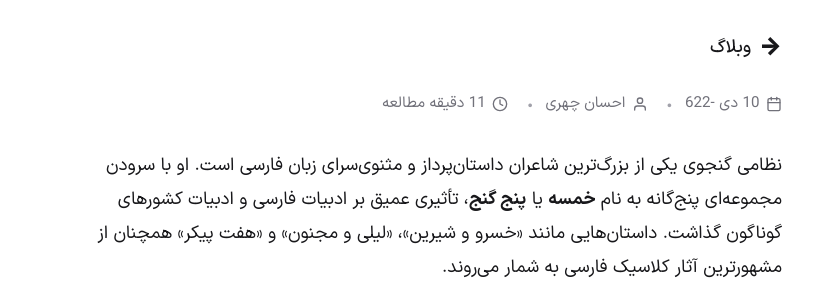
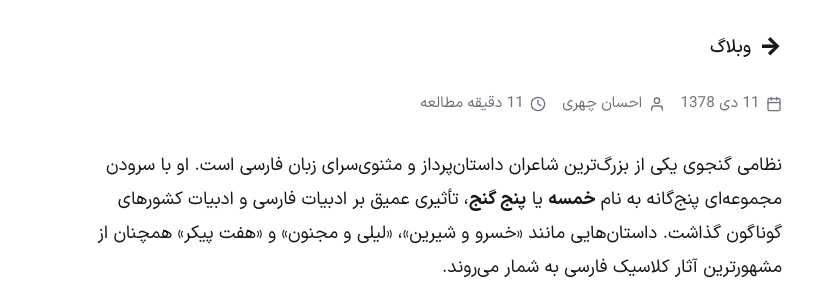
Before and after one commit to darkblog/darkblog.github.io, a Jekyll site: the page built from test2.html, in a window 1280 px wide. Shown: the part 165-451 px from the top of the page, without its empty margins (210-1040 px from the left). Built offline with Jekyll 4.4.1, drawn with Linux system fonts in a browser that asks for light colours.

Commit message:
Refactor date assignment logic in test2.html

```diff
--- a/test2.html
+++ b/test2.html
@@ -111,9 +111,8 @@ html:has(#menu-toggle:checked), html.nav-open { overflow: hidden; }
 .post-breadcrumb a:hover, .post-breadcrumb a:focus-visible { color: var(--accent); }
 .post-breadcrumb a [aria-hidden="true"] { font-weight: 900; font-size: 1.5rem; line-height: 1; display: inline-block; }
 .post-title { font-size: clamp(1.8rem, 5vw, 2.5rem); font-weight: 800; line-height: 1.3; color: var(--text); letter-spacing: -0.02em; margin-block-end: 1rem; }
-.post-meta { display: flex; flex-wrap: wrap; align-items: center; color: var(--text-muted); font-size: 0.95rem; line-height: 1.6; }
+.post-meta { display: flex; flex-wrap: wrap; align-items: center; gap: 1rem; color: var(--text-muted); font-size: 0.95rem; line-height: 1.6; }
 .post-meta__item { display: inline-flex; align-items: center; gap: 0.4rem; white-space: nowrap; }
-.post-meta__item + .post-meta__item::before { content: '•'; margin-inline: 0.75rem; color: var(--text-dim); }
 .post-meta__item svg { width: 1rem; height: 1rem; flex-shrink: 0; }
 .post-featured-image { width: 100%; margin: 0 0 2.5rem; overflow: hidden; border-radius: var(--r-lg); background-color: var(--bg-elev); border: 1px solid var(--border); }
 .post-featured-image img { max-width: 100%; height: auto; display: block; }
@@ -182,9 +181,13 @@ html:has(#menu-toggle:checked), html.nav-open { overflow: hidden; }
     </form>
 
     <article>
-      {%- assign gy = page.date | date: "%Y" | plus: 0 | floor -%}
-      {%- assign gm = page.date | date: "%m" | plus: 0 | floor -%}
-      {%- assign gd = page.date | date: "%d" | plus: 0 | floor -%}
+      {%- assign date_iso = page.date | date_to_xmlschema -%}
+      {%- if date_iso == nil or date_iso == "" -%}
+        {%- assign date_iso = "2000-01-01T00:00:00+00:00" -%}
+      {%- endif -%}
+      {%- assign gy = date_iso | slice: 0, 4 | plus: 0 -%}
+      {%- assign gm = date_iso | slice: 5, 2 | plus: 0 -%}
+      {%- assign gd = date_iso | slice: 8, 2 | plus: 0 -%}
 
       {%- if gy <= 1600 -%}
         {%- assign jy = 0 -%}
```
